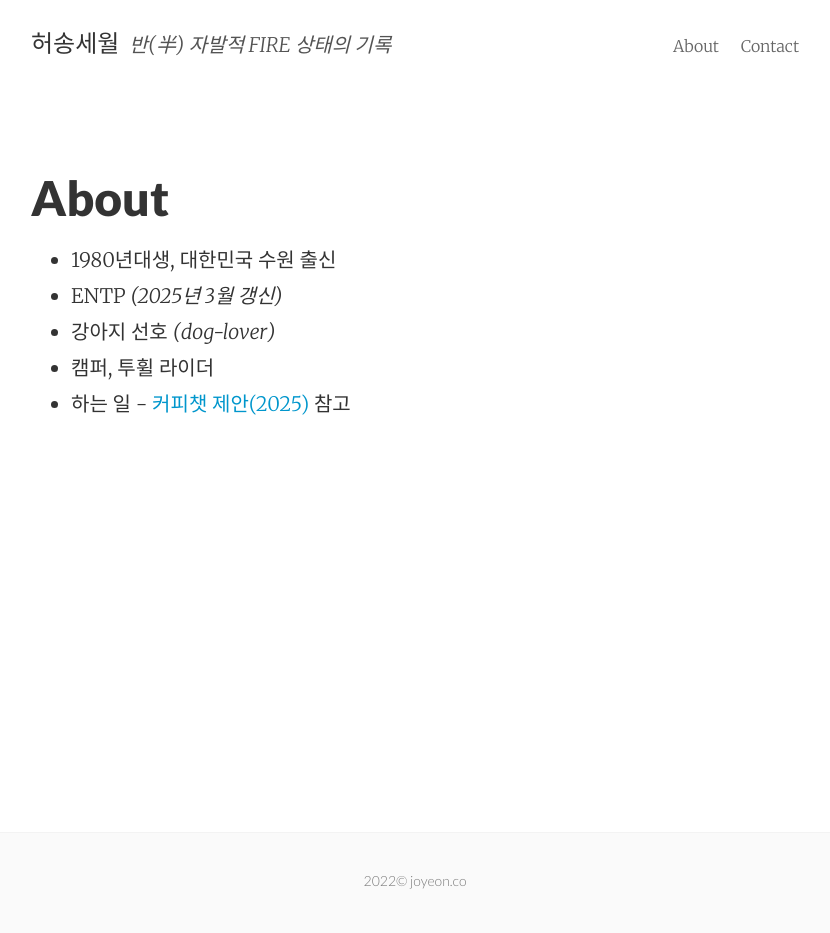
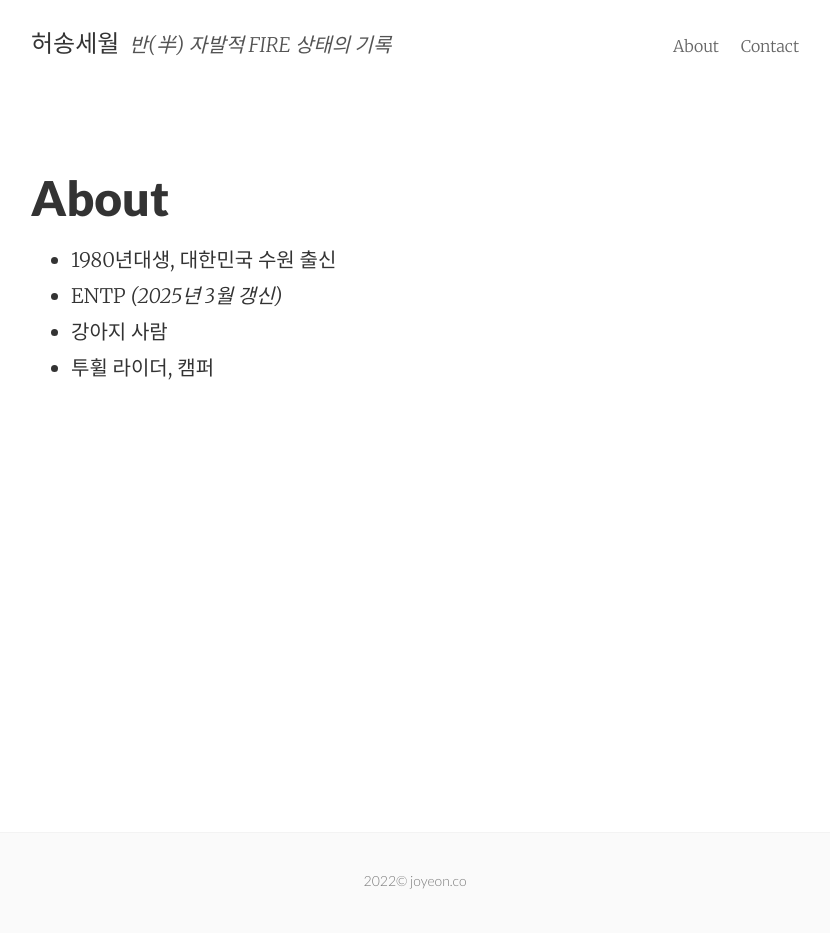
Before and after one commit to joyeon/joyeon.github.io, a Jekyll site: the page built from about.md, in a window 1280 px wide. Shown: the whole page, without its empty margins (225-1055 px from the left). Built offline with Jekyll 4.4.1, drawn with Linux system fonts in a browser that asks for light colours.

Commit message:
Update personal preferences in about.md

```diff
--- a/about.md
+++ b/about.md
@@ -6,6 +6,5 @@ permalink: /about/
 
 * 1980년대생, 대한민국 수원 출신
 * ENTP *(2025년 3월 갱신)*
-* 강아지 선호 *(dog-lover)*
-* 캠퍼, 투휠 라이더
-* 하는 일 - [커피챗 제안(2025)](https://joyeon.co/2024/06/18/coffee-chat-proposal.html) 참고
+* 강아지 사람
+* 투휠 라이더, 캠퍼
```
